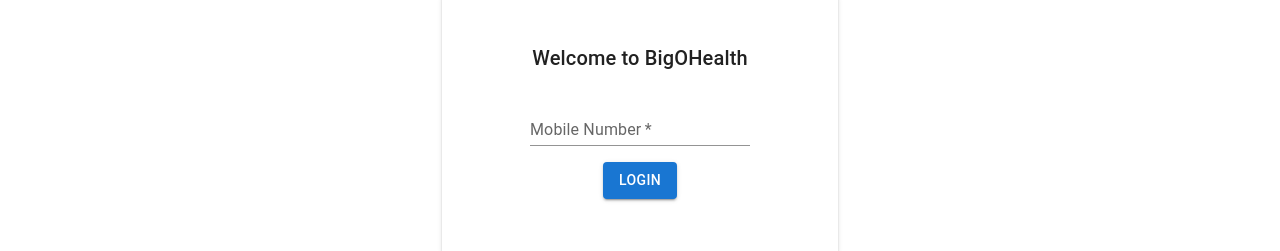
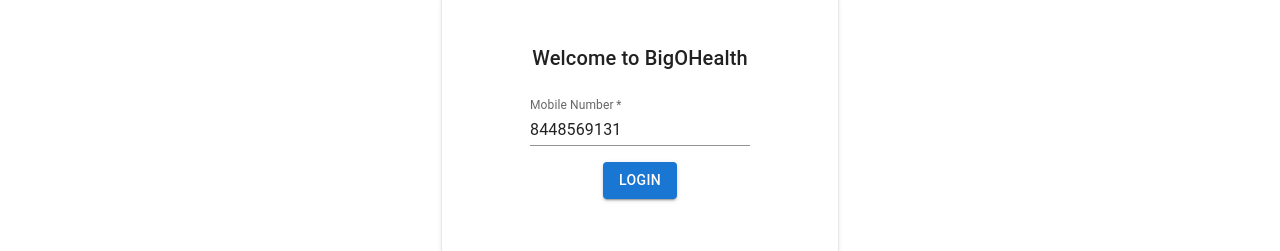
Before and after one commit to harsha711/bigOHealthDevTest, a React (Create React App) app: page / in a window 1280 px wide. Shown: the part 150-401 px from the top of the page. Built offline with nearby package versions, Linux system fonts and the light colour scheme.

Commit message:
second commit

```diff
--- a/src/components/Book.jsx
+++ b/src/components/Book.jsx
@@ -122,7 +122,7 @@
   const handleSubmit = () => {
     if (
       errors &&
-      Object.keys(errors).length === 0 &&
+      Object.keys(errors).length !== 0 &&
       Object.getPrototypeOf(errors) === Object.prototype
     ) {
       alert("There are errors in your form!");
--- a/src/components/Login.jsx
+++ b/src/components/Login.jsx
@@ -6,13 +6,12 @@
   TextField,
   Typography,
 } from "@mui/material";
-import React, { useState, useContext, useEffect } from "react";
-import { useLocation, useNavigate } from "react-router-dom";
+import React, { useState, useContext } from "react";
+import { useNavigate } from "react-router-dom";
 import { UserContext } from "../App";
 
 export default function Login() {
-  const [loginState, setloginState] = useState(false);
-  const [mobile, setMobile] = useState("");
+  const [mobile, setMobile] = useState("8448569131");
   const [loading, setLoading] = useState(false);
   const [message, setMessage] = useState("");
   const { setUser } = useContext(UserContext);
```
